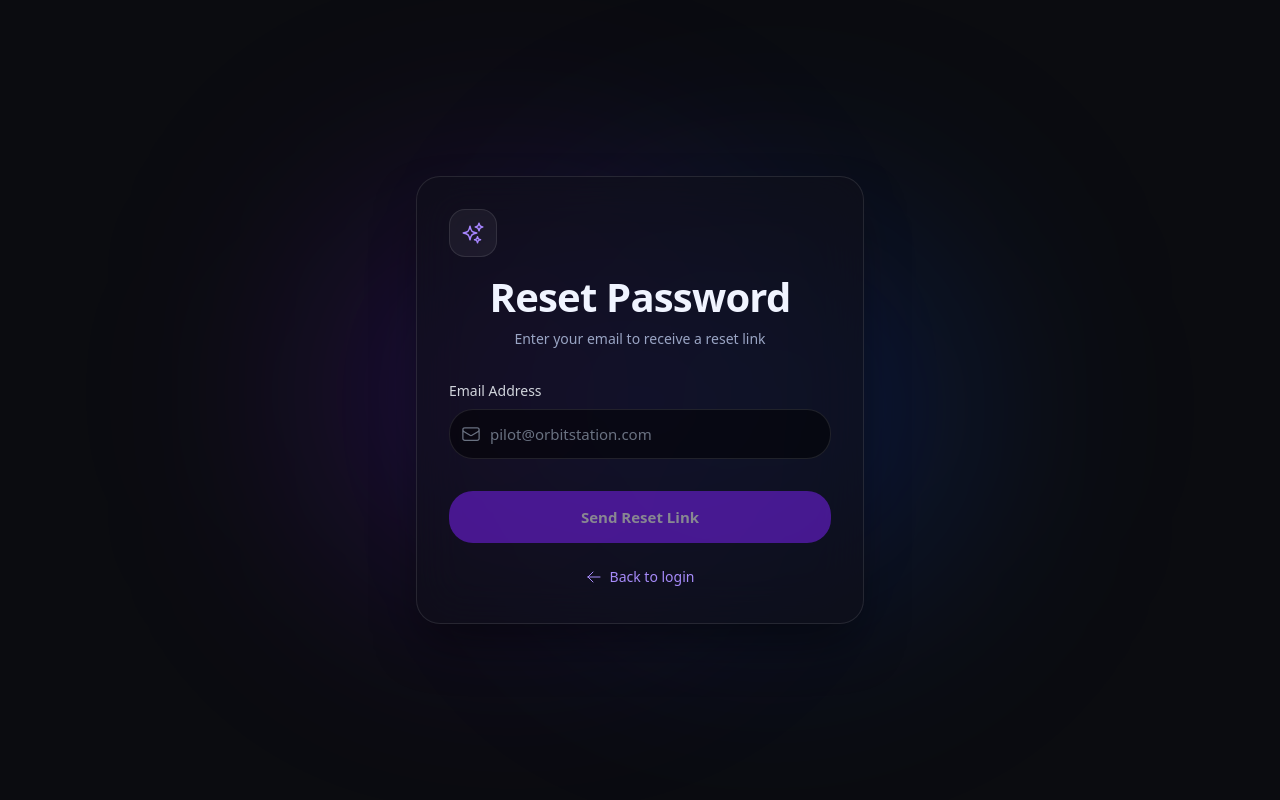
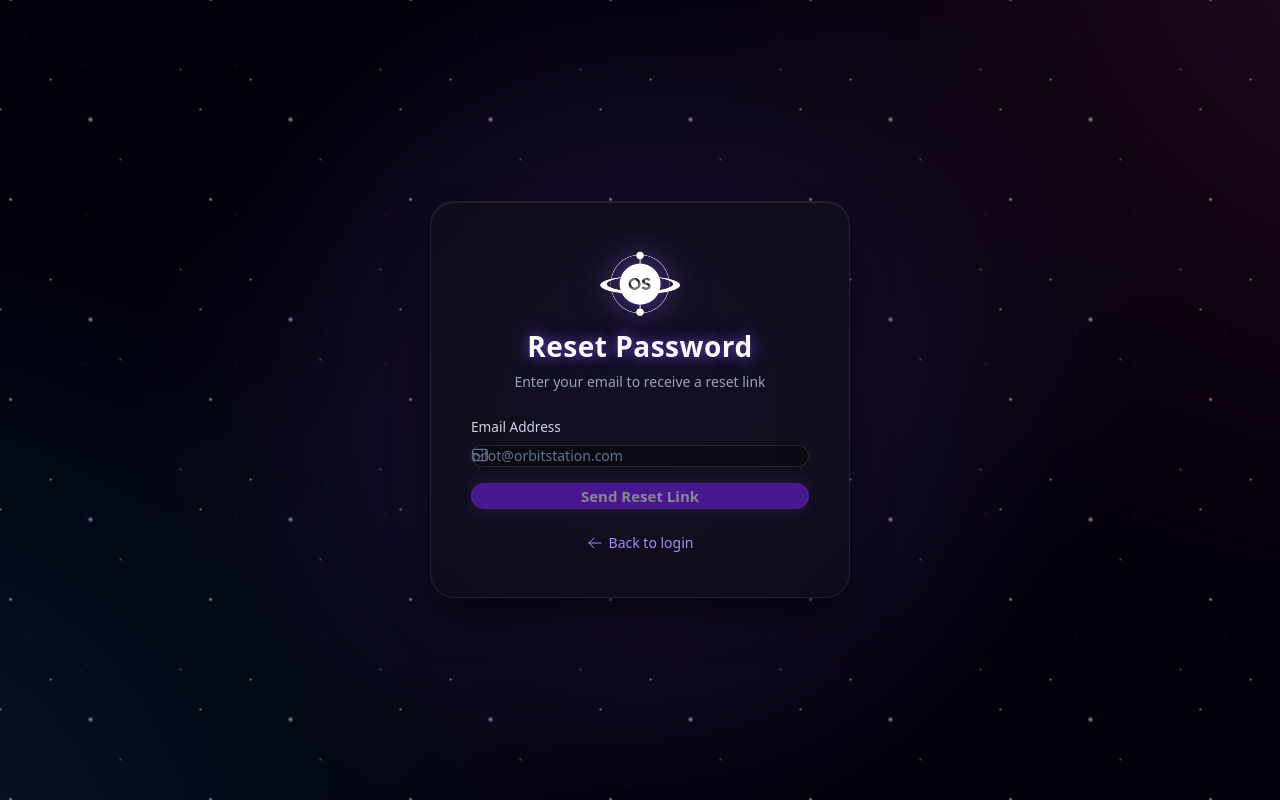
Before and after one commit to AbdiCytus/OrbitStation, a Next.js app: page /forgot-password in a window 1280 px wide. Built offline with nearby package versions, Linux system fonts and the light colour scheme; no server answers.

Commit message:
style: Align forgot password page design with login page

```diff
--- a/app/forgot-password/page.tsx
+++ b/app/forgot-password/page.tsx
@@ -2,7 +2,22 @@
 
 import { useState } from "react";
 import Link from "next/link";
-import { SparklesIcon, EnvelopeIcon, ArrowLeftIcon } from "@heroicons/react/24/outline";
+import { EnvelopeIcon, ArrowLeftIcon } from "@heroicons/react/24/outline";
+import { motion } from "framer-motion";
+
+const containerVariants = {
+  hidden: { opacity: 0, scale: 0.95 },
+  visible: {
+    opacity: 1,
+    scale: 1,
+    transition: { duration: 0.5, ease: [0.25, 0.1, 0.25, 1], staggerChildren: 0.1 }
+  }
+};
+
+const itemVariants = {
+  hidden: { opacity: 0, y: 15 },
+  visible: { opacity: 1, y: 0, transition: { duration: 0.4, ease: "easeOut" } }
+};
 
 export default function ForgotPasswordPage() {
   const [email, setEmail] = useState("");
@@ -37,49 +52,54 @@ export default function ForgotPasswordPage() {
   }
 
   return (
-    <div className="min-h-screen flex items-center justify-center p-4 relative overflow-hidden" style={{ backgroundColor: "#0b0c10" }}>
-      {/* Background Effects */}
-      <div className="absolute inset-0 z-0">
-        <div className="absolute top-1/4 left-1/4 w-96 h-96 bg-violet-600/20 rounded-full blur-[120px]" />
-        <div className="absolute bottom-1/4 right-1/4 w-96 h-96 bg-blue-600/20 rounded-full blur-[120px]" />
+    <main className="login-page relative min-h-[100dvh] flex items-center justify-center overflow-hidden">
+      {/* Premium Cosmic Background */}
+      <div className="cosmic-bg fixed inset-0 z-0 pointer-events-none" aria-hidden="true">
+        <div className="cosmic-stars"></div>
+        <div className="cosmic-aurora" style={{ opacity: 0.6, transform: "scale(1.2)" }}></div>
+        <div className="cosmic-comet"></div>
+        <div className="cosmic-dust"></div>
       </div>
 
-      <div className="w-full max-w-md relative z-10 p-8 rounded-3xl border border-white/10"
-           style={{ background: "rgba(15, 15, 25, 0.6)", backdropFilter: "blur(24px)", boxShadow: "0 25px 50px -12px rgba(0, 0, 0, 0.5)", padding: "2rem", margin: "1rem" }}>
+      <motion.div
+        className="login-card glass relative z-10 w-full max-w-[480px] mx-auto p-8 flex flex-col gap-6 m-4"
+        style={{ background: "rgba(15, 15, 25, 0.6)", backdropFilter: "blur(20px)", border: "1px solid rgba(255,255,255,0.08)", borderRadius: "24px", boxShadow: "0 25px 50px -12px rgba(0, 0, 0, 0.7), inset 0 1px 1px rgba(255,255,255,0.1)" }}
+        variants={containerVariants}
+        initial="hidden"
+        animate="visible"
+      >
 
-        <div className="text-center mb-8" style={{ marginBottom: "2rem" }}>
-          <div className="mx-auto w-12 h-12 bg-white/5 border border-white/10 rounded-2xl flex items-center justify-center mb-4" style={{ marginBottom: "1rem" }}>
-            <SparklesIcon className="w-6 h-6 text-violet-400" />
-          </div>
-          <h1 className="text-2xl font-bold text-white mb-2" style={{ marginBottom: "0.5rem" }}>Reset Password</h1>
-          <p className="text-sm text-gray-400">Enter your email to receive a reset link</p>
-        </div>
+        {/* Logo and Header */}
+        <motion.div variants={itemVariants} className="login-logo text-center">
+          <img src="/logo.png" alt="Orbit Station" style={{ height: "84px", width: "auto", objectFit: "contain", margin: "0 auto", filter: "drop-shadow(0 0 16px rgba(139, 92, 246, 0.6))" }} />
+          <h1 style={{ fontSize: "1.75rem", fontWeight: "bold", color: "#f8fafc", marginTop: "-0.25rem", letterSpacing: "0.5px", textShadow: "0 0 12px rgba(139, 92, 246, 0.6), 0 0 24px rgba(139, 92, 246, 0.4)" }}>Reset Password</h1>
+          <p className="text-sm mt-1" style={{ color: "#94a3b8" }}>Enter your email to receive a reset link</p>
+        </motion.div>
 
-        <form onSubmit={handleSubmit} className="space-y-4" style={{ display: "flex", flexDirection: "column", gap: "1rem" }}>
+        <motion.form variants={itemVariants} onSubmit={handleSubmit} className="flex flex-col gap-4">
           {error && (
-            <div className="p-3 rounded-xl bg-red-500/10 border border-red-500/20 text-red-400 text-sm text-center" style={{ padding: "0.75rem", marginBottom: "0.5rem" }}>
+            <div className="p-3 rounded-lg bg-red-500/10 border border-red-500/20 text-red-400 text-sm text-center">
               {error}
             </div>
           )}
           {message && (
-            <div className="p-3 rounded-xl bg-green-500/10 border border-green-500/20 text-green-400 text-sm text-center" style={{ padding: "0.75rem", marginBottom: "0.5rem" }}>
+            <div className="p-3 rounded-lg bg-green-500/10 border border-green-500/20 text-green-400 text-sm text-center">
               {message}
             </div>
           )}
 
-          <div className="space-y-2" style={{ display: "flex", flexDirection: "column", gap: "0.5rem" }}>
-            <label className="text-sm font-medium text-gray-300">Email Address</label>
-            <div className="relative">
-              <div className="absolute inset-y-0 left-0 pl-3 flex items-center pointer-events-none" style={{ paddingLeft: "0.75rem" }}>
-                <EnvelopeIcon className="h-5 w-5 text-gray-500" />
+          <div className="flex flex-col gap-1.5">
+            <label className="text-[0.85rem] font-medium text-slate-300 ml-1">Email Address</label>
+            <div className="relative group">
+              <div className="absolute inset-y-0 left-0 pl-3.5 flex items-center pointer-events-none transition-colors group-focus-within:text-violet-400">
+                <EnvelopeIcon className="h-[18px] w-[18px] text-slate-500 group-focus-within:text-violet-400 transition-colors" />
               </div>
               <input
                 type="email"
                 required
                 value={email}
                 onChange={(e) => setEmail(e.target.value)}
-                className="w-full bg-black/50 border border-white/10 rounded-xl py-2.5 pl-10 pr-4 text-white placeholder-gray-500 focus:outline-none focus:border-violet-500 transition-colors"
-                style={{ padding: "0.75rem 1rem 0.75rem 2.5rem", width: "100%" }}
+                className="w-full bg-[#0a0a0f]/80 border border-white/10 rounded-xl py-3 pl-[2.6rem] pr-4 text-sm text-white placeholder-slate-500 focus:outline-none focus:border-violet-500 focus:ring-1 focus:ring-violet-500 transition-all shadow-inner"
                 placeholder="pilot@orbitstation.com"
               />
             </div>
@@ -88,20 +108,19 @@ export default function ForgotPasswordPage() {
           <button
             type="submit"
             disabled={loading || !email}
-            className="w-full bg-violet-600 hover:bg-violet-500 disabled:opacity-50 text-white font-semibold rounded-xl py-3 transition-colors flex justify-center items-center"
-            style={{ padding: "0.875rem", marginTop: "1rem", display: "flex", justifyContent: "center", alignItems: "center" }}
+            className="w-full bg-violet-600 hover:bg-violet-500 disabled:opacity-50 text-white font-semibold rounded-xl py-3 mt-2 transition-colors flex justify-center items-center shadow-[0_0_20px_rgba(139,92,246,0.3)] hover:shadow-[0_0_25px_rgba(139,92,246,0.5)] border border-violet-500/50"
           >
             {loading ? <span className="w-5 h-5 border-2 border-white/20 border-t-white rounded-full animate-spin" /> : "Send Reset Link"}
           </button>
-        </form>
+        </motion.form>
 
-        <div className="mt-6 text-center" style={{ marginTop: "1.5rem" }}>
-          <Link href="/login" className="inline-flex items-center gap-2 text-sm text-gray-400 hover:text-white transition-colors" style={{ display: "inline-flex", alignItems: "center", gap: "0.5rem" }}>
+        <motion.div variants={itemVariants} className="text-center mt-2">
+          <Link href="/login" className="inline-flex items-center gap-1.5 text-sm text-slate-400 hover:text-white transition-colors">
             <ArrowLeftIcon className="w-4 h-4" />
             Back to login
           </Link>
-        </div>
-      </div>
-    </div>
+        </motion.div>
+      </motion.div>
+    </main>
   );
 }
```
